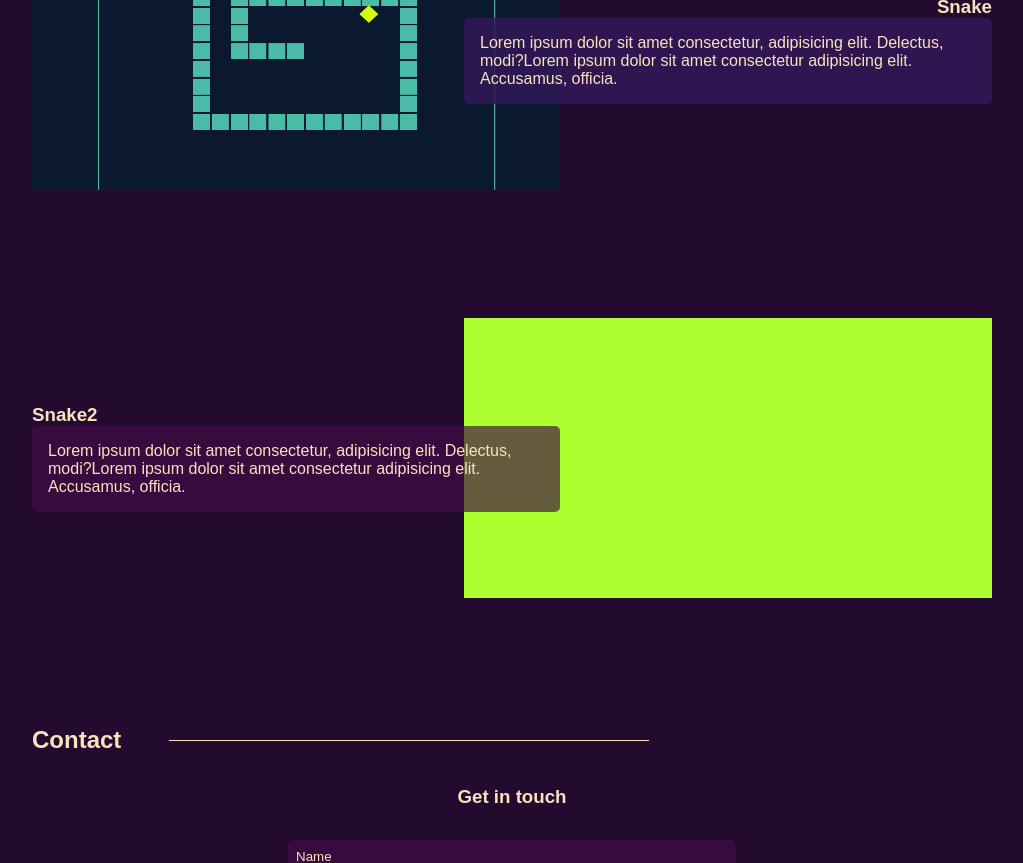
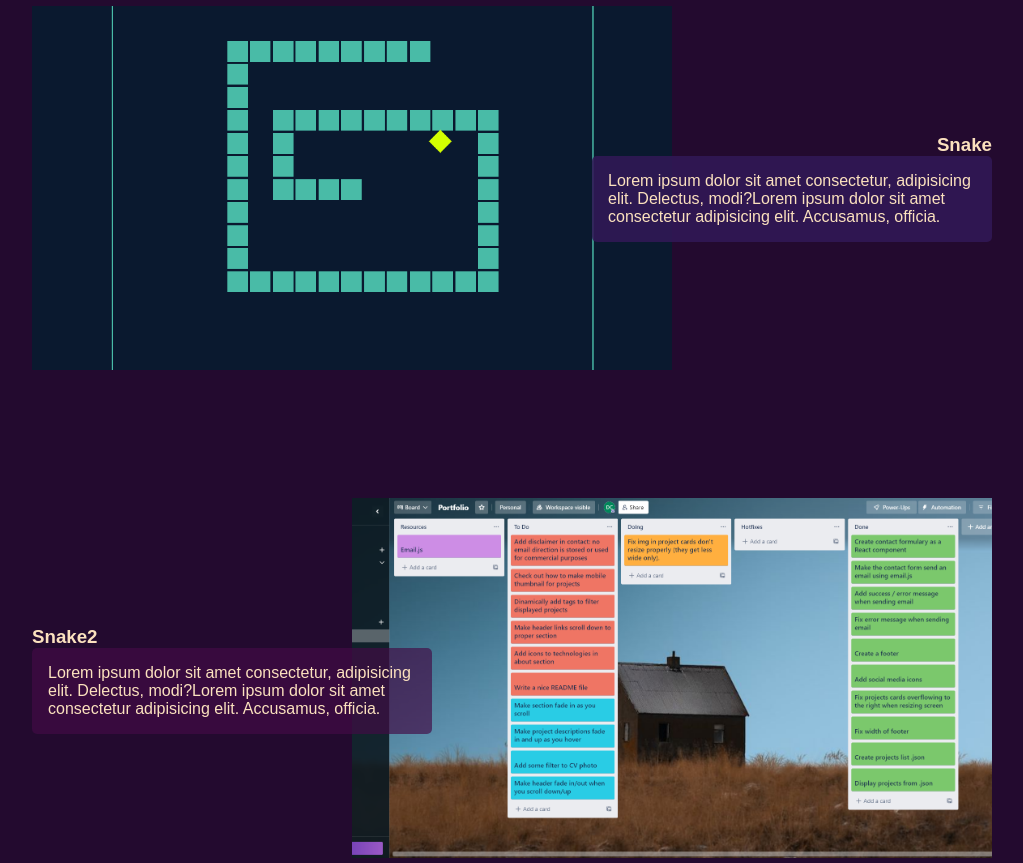
Before and after one commit to DaniPhilo/portfolio, a React (Create React App) app: page / in a window 1280 px wide. Shown: the part 1340-2203 px from the top of the page, without its empty margins (128-1151 px from the left). Built offline with nearby package versions, Linux system fonts and the light colour scheme.

Commit message:
Fixed projects img bad resizing with css grid

```diff
--- a/src/components/ProjectCard.js
+++ b/src/components/ProjectCard.js
@@ -27,7 +27,9 @@ export default function ProjectCard({ project, index }) {
                             {project.description}
                         </div>
                     </div>
-                    <div className="project-img"></div>
+                    <div className="project-img">
+                        <img src={project.img} alt="" />
+                    </div>
                 </div>
             }
         </>)
--- a/src/projects.json
+++ b/src/projects.json
@@ -9,7 +9,7 @@
     },
     {
         "name": "Snake2",
-        "img": "",
+        "img": "./images/thumbnails/test_thumbnail.png",
         "description": "Lorem ipsum dolor sit amet consectetur, adipisicing elit. Delectus, modi?Lorem ipsum dolor sit amet consectetur adipisicing elit. Accusamus, officia.",
         "technologies": [],
         "gh_link": "",
--- a/src/styles/component_styles/_projects.scss
+++ b/src/styles/component_styles/_projects.scss
@@ -5,17 +5,21 @@
 }
 
 .project-card-left {
-    position: relative;
-    display: flex;
-    align-items: center;
-    margin: 2rem 0;
+    // position: relative;
+    // display: flex;
+    // align-items: center;
+    margin: 8rem 0;
+    display: grid;
+    grid-template-columns: repeat(12, 1fr);
 }
 
 .project-card-left > .project-img {
-    display: inline-block;
-    // background-color: greenyellow;
-    width: 55%;
-    height: 35vh;
+    // display: inline-block;
+    // // background-color: greenyellow;
+    // width: 55%;
+    // height: 35vh;
+    grid-column: 1 / 9;
+    grid-row: 1 / 2;
 }
 
 .project-card-left > .project-img > img {
@@ -24,9 +28,12 @@
 }
 
 .project-card-left > .project-info {
-    display: inline-block;
-    width: 55%;
-    margin-left: -10%;
+    // display: inline-block;
+    // width: 55%;
+    // margin-left: -10%;
+    grid-column: 8 / 13;
+    grid-row: 1 / 2;
+    align-self: center;
 }
 
 .project-card-left > .project-info > .project-title > h3 {
@@ -41,24 +48,37 @@
 
 
 .project-card-right {
-    position: relative;
-    display: flex;
-    align-items: center;
+    // position: relative;
+    // display: flex;
+    // align-items: center;
+    display: grid;
+    grid-template-columns: repeat(12, 1fr);
     margin: 8rem 0;
 }
 
 .project-card-right > .project-img {
-    display: inline-block;
-    background-color: greenyellow;
-    width: 55%;
-    height: 35vh;
+    // display: inline-block;
+    // background-color: greenyellow;
+    // width: 55%;
+    // height: 35vh;
+    grid-column: 5 / 13;
+    grid-row: 1 / 2;
+    // max-width: 500px;
 }
 
 .project-card-right > .project-info {
-    display: inline-block;
-    width: 55%;
-    margin-right: -10%;
+    // display: inline-block;
+    // width: 55%;
+    // margin-right: -10%;
+    // z-index: 2;
+    grid-column: 1 / 6;
+    grid-row: 1 / 2;
     z-index: 2;
+    align-self: center;
+}
+
+.project-card-right > .project-img > img {
+    width: 100%;
 }
 
 .project-card-right > .project-title > h3 {
```
Also changed, not shown: public/images/thumbnails/test_thumbnail.png (added).
